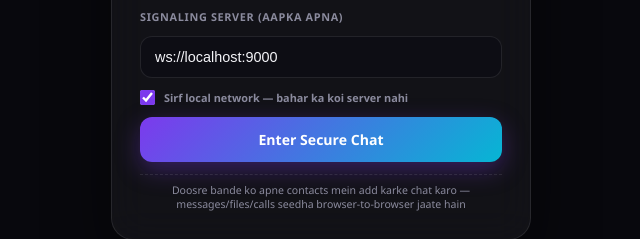
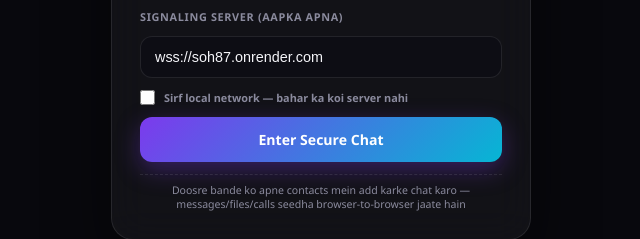
Before and after one commit to g98867489-cmyk/E2E, a website: page index.html in a window 1280 px wide. Shown: the part 365-604 px from the top of the page, 319-959 px from the left. Drawn offline with Linux system fonts and the light colour scheme.

Commit message:
Update signaling server URL and checkbox state

```diff
--- a/index.html
+++ b/index.html
@@ -349,9 +349,9 @@
     <label>Apna naam</label>
     <input type="text" id="myId" placeholder="e.g. alice" autocomplete="off" />
     <label>Signaling server (aapka apna)</label>
-    <input type="text" id="serverUrl" value="ws://localhost:9000" />
+    <input type="text" id="serverUrl" value="wss://soh87.onrender.com" />
     <label class="chk" style="text-transform:none; letter-spacing:0;">
-      <input type="checkbox" id="lanOnly" checked /> Sirf local network — bahar ka koi server nahi
+      <input type="checkbox" id="lanOnly" /> Sirf local network — bahar ka koi server nahi
     </label>
     <button class="btn" id="goBtn">Enter Secure Chat</button>
     <div class="privacy-note">Doosre bande ko apne contacts mein add karke chat karo —<br/>messages/files/calls seedha browser-to-browser jaate hain</div>
```
